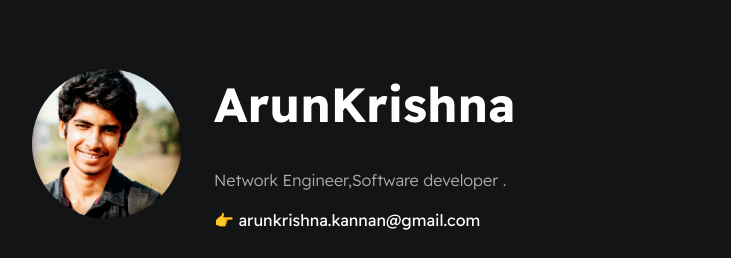
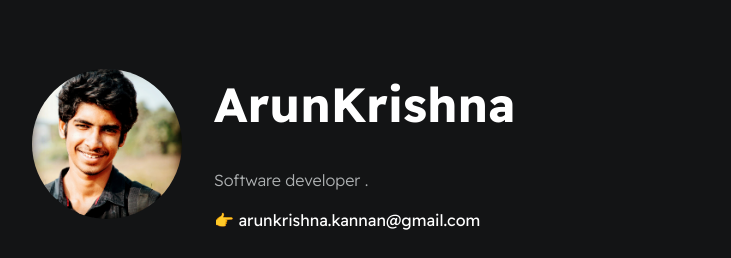
Before and after one commit to arunkrishna97/Digital_Resume, a plain HTML site: page index.html in a window 1280 px wide. Shown: the top 258 px of the page, without its empty margins (274-1005 px from the left). Drawn offline with Linux system fonts and the light colour scheme.

Commit message:
Update index.html

```diff
--- a/index.html
+++ b/index.html
@@ -15,7 +15,7 @@
             <img id="profile-pic" src="./assests/images/Arun.jpg">
             <div>
                 <h1 id="user-name">ArunKrishna</h1>
-                <p id="bio">Network Engineer,Software developer </a>.</p>
+                <p id="bio">Software developer </a>.</p>
                 <p id="email">👉 arunkrishna.kannan@gmail.com</p>
             </div>
         </section>
```
